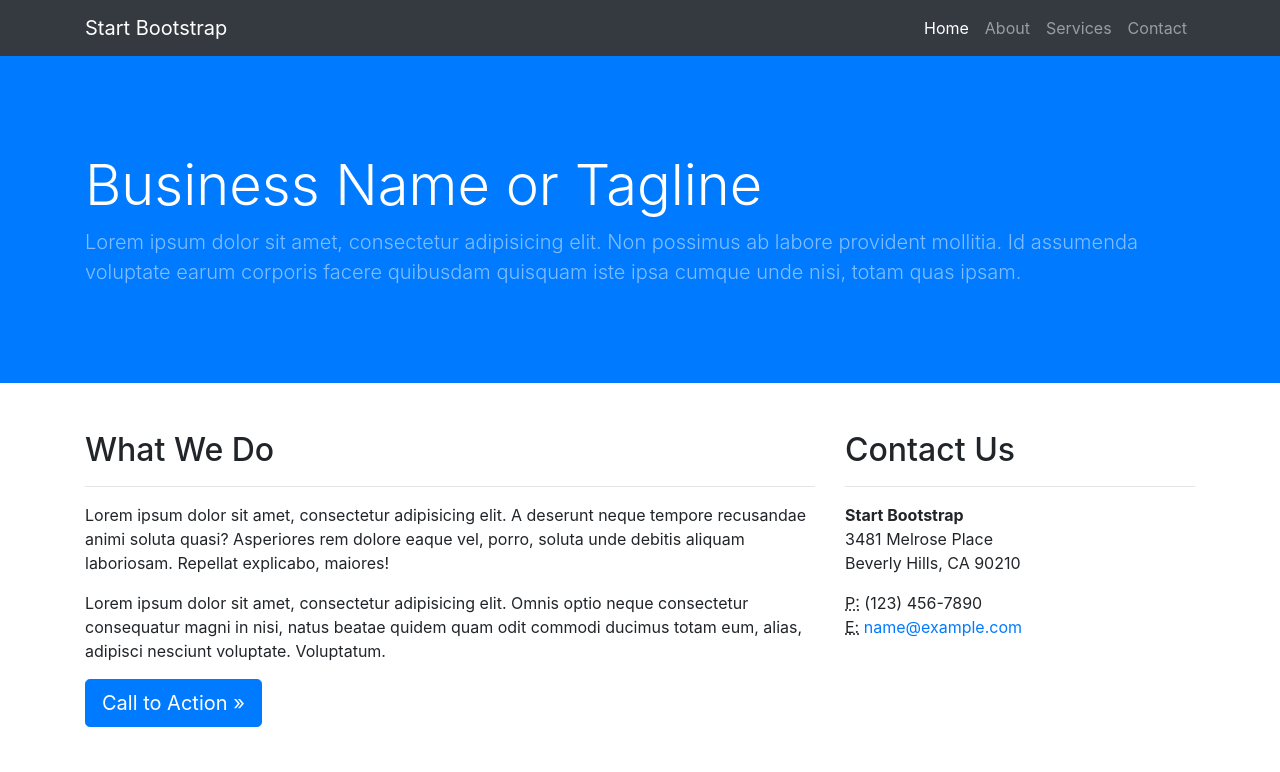
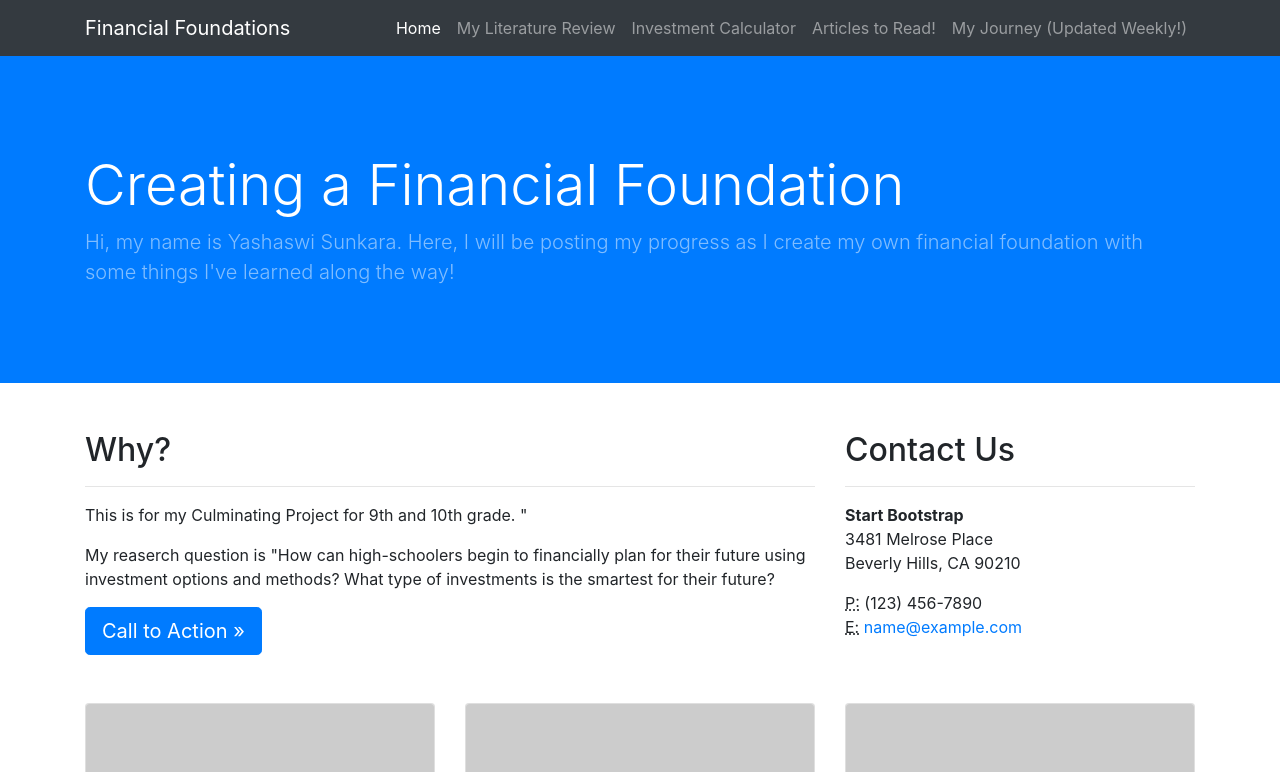
Before and after one commit to investyoung/investyoung.github.io, a website: page startbootstrap-business-frontpage-gh-pages/index.html in a window 1280 px wide. Shown: the top 772 px of the page. Drawn offline with Linux system fonts and the light colour scheme; placeholder pictures from the web are drawn by us.

Commit message:
fingerscrossed!

```diff
--- a/startbootstrap-business-frontpage-gh-pages/index.html
+++ b/startbootstrap-business-frontpage-gh-pages/index.html
@@ -23,7 +23,7 @@
   <!-- Navigation -->
   <nav class="navbar navbar-expand-lg navbar-dark bg-dark fixed-top">
     <div class="container">
-      <a class="navbar-brand" href="#">Start Bootstrap</a>
+      <a class="navbar-brand" href="#">Financial Foundations</a>
       <button class="navbar-toggler" type="button" data-toggle="collapse" data-target="#navbarResponsive" aria-controls="navbarResponsive" aria-expanded="false" aria-label="Toggle navigation">
         <span class="navbar-toggler-icon"></span>
       </button>
@@ -35,13 +35,16 @@
             </a>
           </li>
           <li class="nav-item">
-            <a class="nav-link" href="#">About</a>
+            <a class="nav-link" href="#">My Literature Review</a>
           </li>
           <li class="nav-item">
-            <a class="nav-link" href="#">Services</a>
+            <a class="nav-link" href="#">Investment Calculator</a>
           </li>
           <li class="nav-item">
-            <a class="nav-link" href="#">Contact</a>
+            <a class="nav-link" href="#">Articles to Read!</a>
+          </li>
+          <li class="nav-item">
+            <a class="nav-link" href="#">My Journey (Updated Weekly!)</a>
           </li>
         </ul>
       </div>
@@ -53,8 +56,8 @@
     <div class="container h-100">
       <div class="row h-100 align-items-center">
         <div class="col-lg-12">
-          <h1 class="display-4 text-white mt-5 mb-2">Business Name or Tagline</h1>
-          <p class="lead mb-5 text-white-50">Lorem ipsum dolor sit amet, consectetur adipisicing elit. Non possimus ab labore provident mollitia. Id assumenda voluptate earum corporis facere quibusdam quisquam iste ipsa cumque unde nisi, totam quas ipsam.</p>
+          <h1 class="display-4 text-white mt-5 mb-2">Creating a Financial Foundation</h1>
+          <p class="lead mb-5 text-white-50">Hi, my name is Yashaswi Sunkara. Here, I will be posting my progress as I create my own financial foundation with some things I've learned along the way!</p>
         </div>
       </div>
     </div>
@@ -65,10 +68,11 @@
 
     <div class="row">
       <div class="col-md-8 mb-5">
-        <h2>What We Do</h2>
+        <h2>Why?</h2>
         <hr>
-        <p>Lorem ipsum dolor sit amet, consectetur adipisicing elit. A deserunt neque tempore recusandae animi soluta quasi? Asperiores rem dolore eaque vel, porro, soluta unde debitis aliquam laboriosam. Repellat explicabo, maiores!</p>
-        <p>Lorem ipsum dolor sit amet, consectetur adipisicing elit. Omnis optio neque consectetur consequatur magni in nisi, natus beatae quidem quam odit commodi ducimus totam eum, alias, adipisci nesciunt voluptate. Voluptatum.</p>
+        <p>This is for my Culminating Project for 9th and 10th grade.
+" </p>
+        <p>My reaserch question is "How can high-schoolers begin to financially plan for their future using investment options and methods? What type of investments is the smartest for their future?</p>
         <a class="btn btn-primary btn-lg" href="#">Call to Action &raquo;</a>
       </div>
       <div class="col-md-4 mb-5">
@@ -137,7 +141,7 @@
   <!-- Footer -->
   <footer class="py-5 bg-dark">
     <div class="container">
-      <p class="m-0 text-center text-white">Copyright &copy; Your Website 2020</p>
+      <p class="m-0 text-center text-white">Copyright &copy; Yash</p>
     </div>
     <!-- /.container -->
   </footer>
```
Also changed, not shown: 1 other file.
